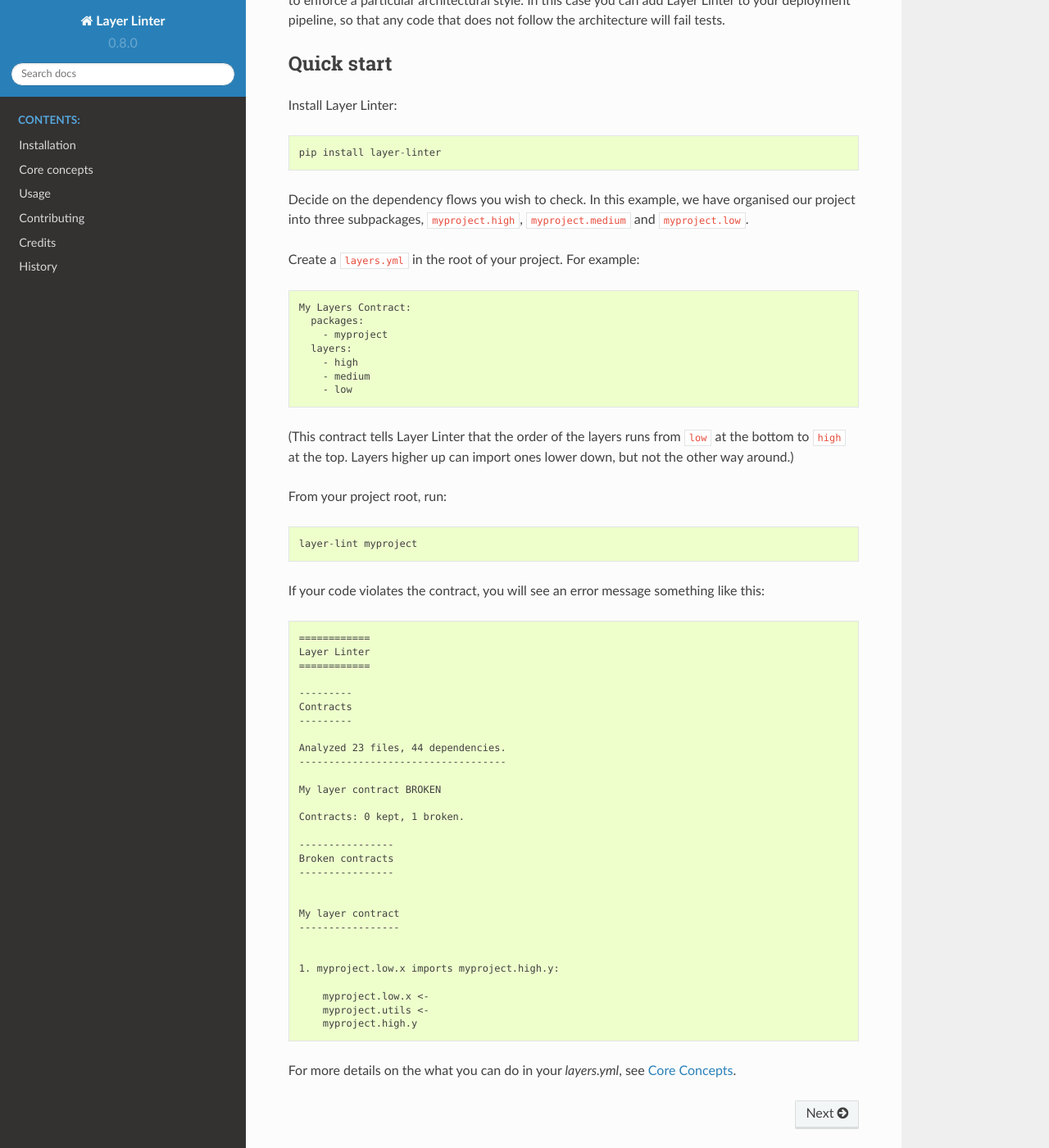
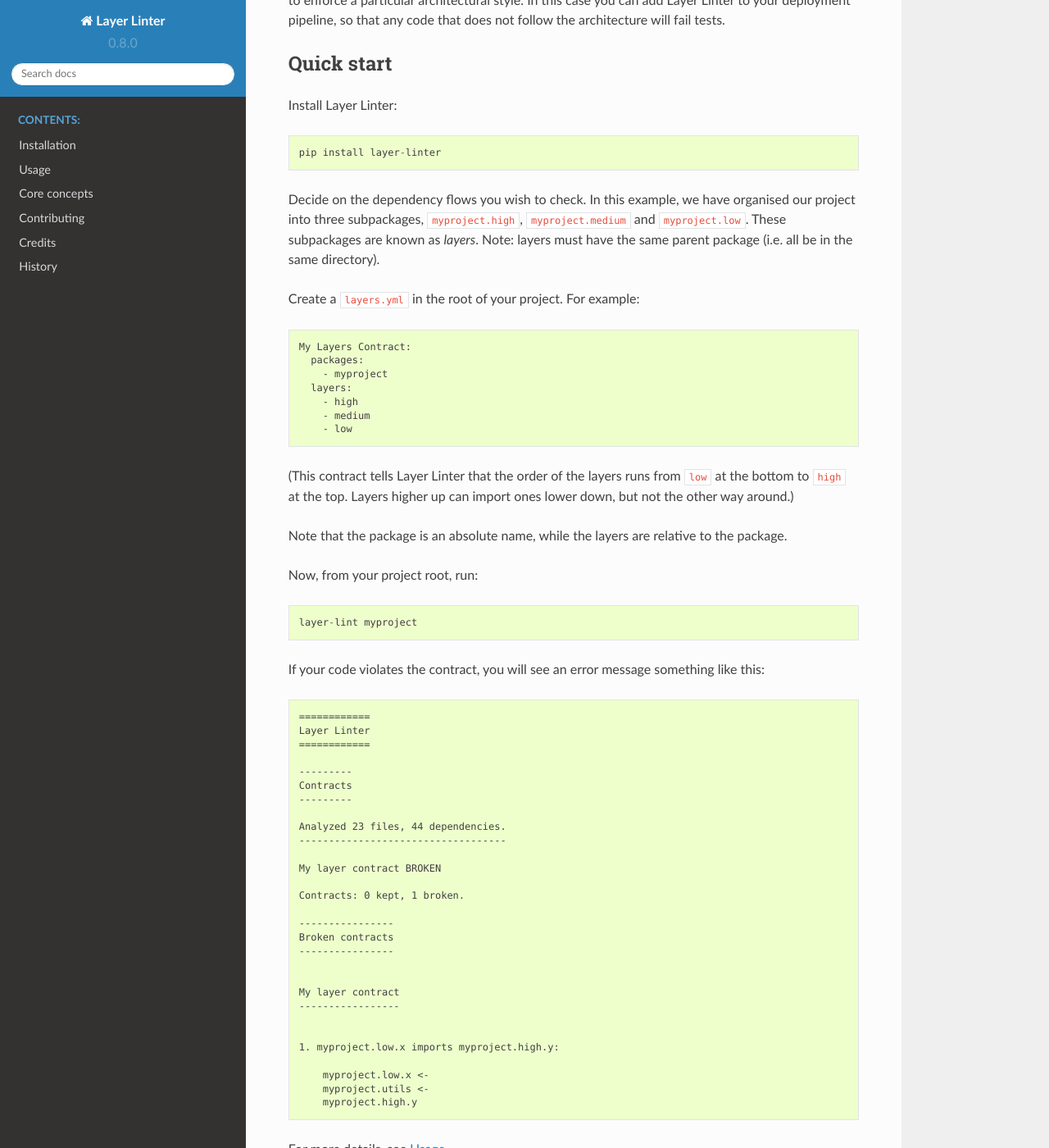
Before and after one commit to seddonym/layer_linter, a Sphinx documentation site: the page built from docs/index.rst, in a window 1280 px wide and 1400 px high, scrolled down 754 px. Shown: the whole window at 82% size. Built offline with Sphinx 7.4.7 and the Read the Docs theme 2.0.0, drawn with Linux system fonts in a browser that asks for light colours.

Commit message:
Updated docs

```diff
--- a/README.rst
+++ b/README.rst
@@ -58,7 +58,8 @@
 
 Decide on the dependency flows you wish to check. In this example, we have
 organised our project into three subpackages, ``myproject.high``, ``myproject.medium``
-and ``myproject.low``.
+and ``myproject.low``. These subpackages are known as *layers*. Note: layers must
+have the same parent package (i.e. all be in the same directory).
 
 Create a ``layers.yml`` in the root of your project. For example:
 
@@ -75,7 +76,9 @@
 (This contract tells Layer Linter that the order of the layers runs from ``low`` at the bottom
 to ``high`` at the top. Layers higher up can import ones lower down, but not the other way around.)
 
-From your project root, run::
+Note that the package is an absolute name, while the layers are relative to the package.
+
+Now, from your project root, run::
 
     layer-lint myproject
 
@@ -113,7 +116,6 @@
         myproject.utils <-
         myproject.high.y
 
-For more details on the what you can do in your `layers.yml`, see
-`Core Concepts`_.
+For more details, see `Usage`_.
 
-.. _Core Concepts: https://layer-linter.readthedocs.io/en/latest/concepts.html
+.. _Usage: https://layer-linter.readthedocs.io/en/latest/usage.html
--- a/docs/index.rst
+++ b/docs/index.rst
@@ -6,8 +6,8 @@
    :caption: Contents:
 
    installation
+   usage
    concepts
-   usage
    contributing
    authors
    history
--- a/docs/installation.rst
+++ b/docs/installation.rst
@@ -27,8 +27,8 @@
 .. _Python installation guide: http://docs.python-guide.org/en/latest/starting/installation/
 
 
-From sources
-------------
+Development version
+-------------------
 
 The sources for Layer Linter can be downloaded from the `Github repo`_.
 
```
